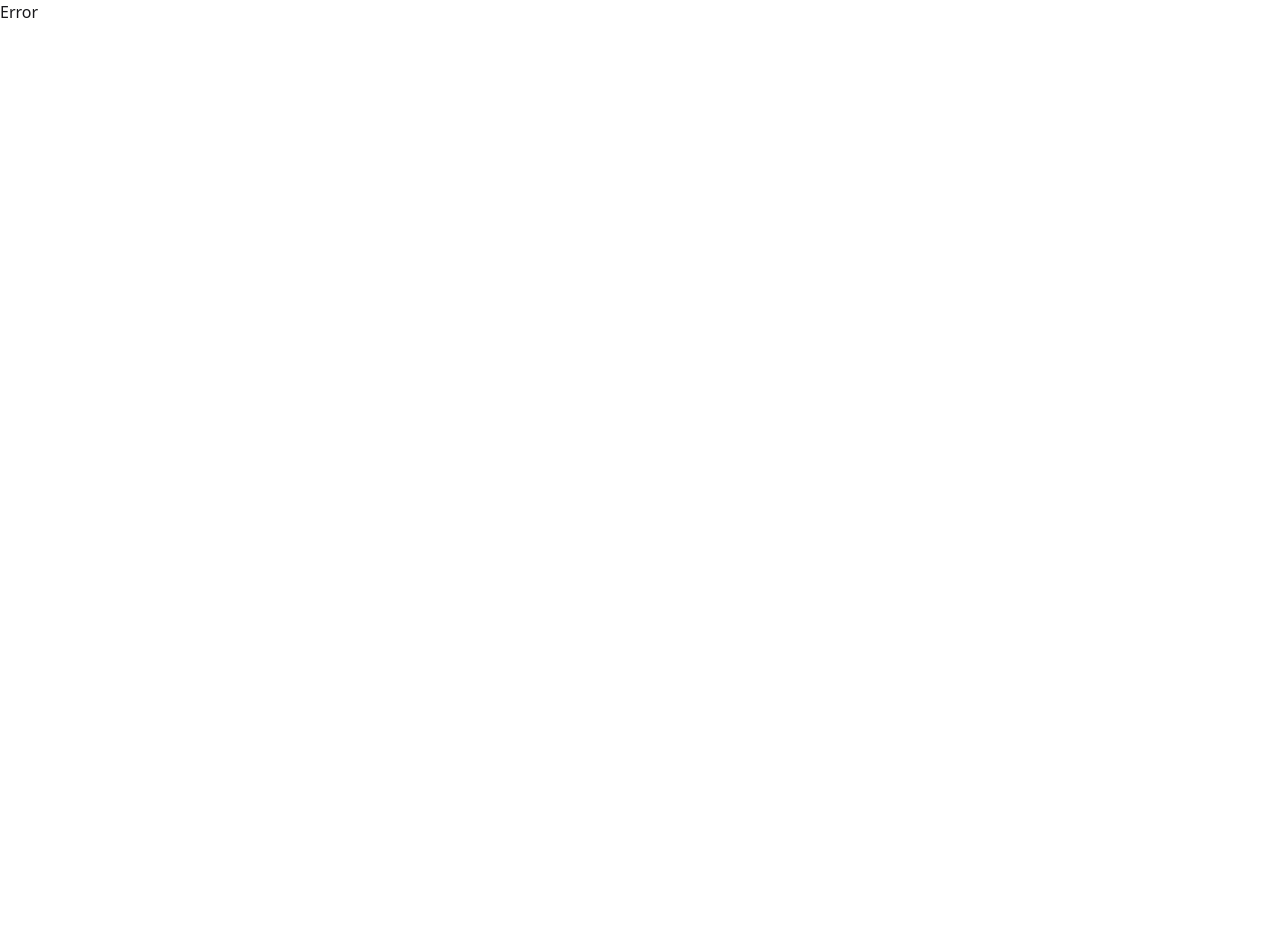
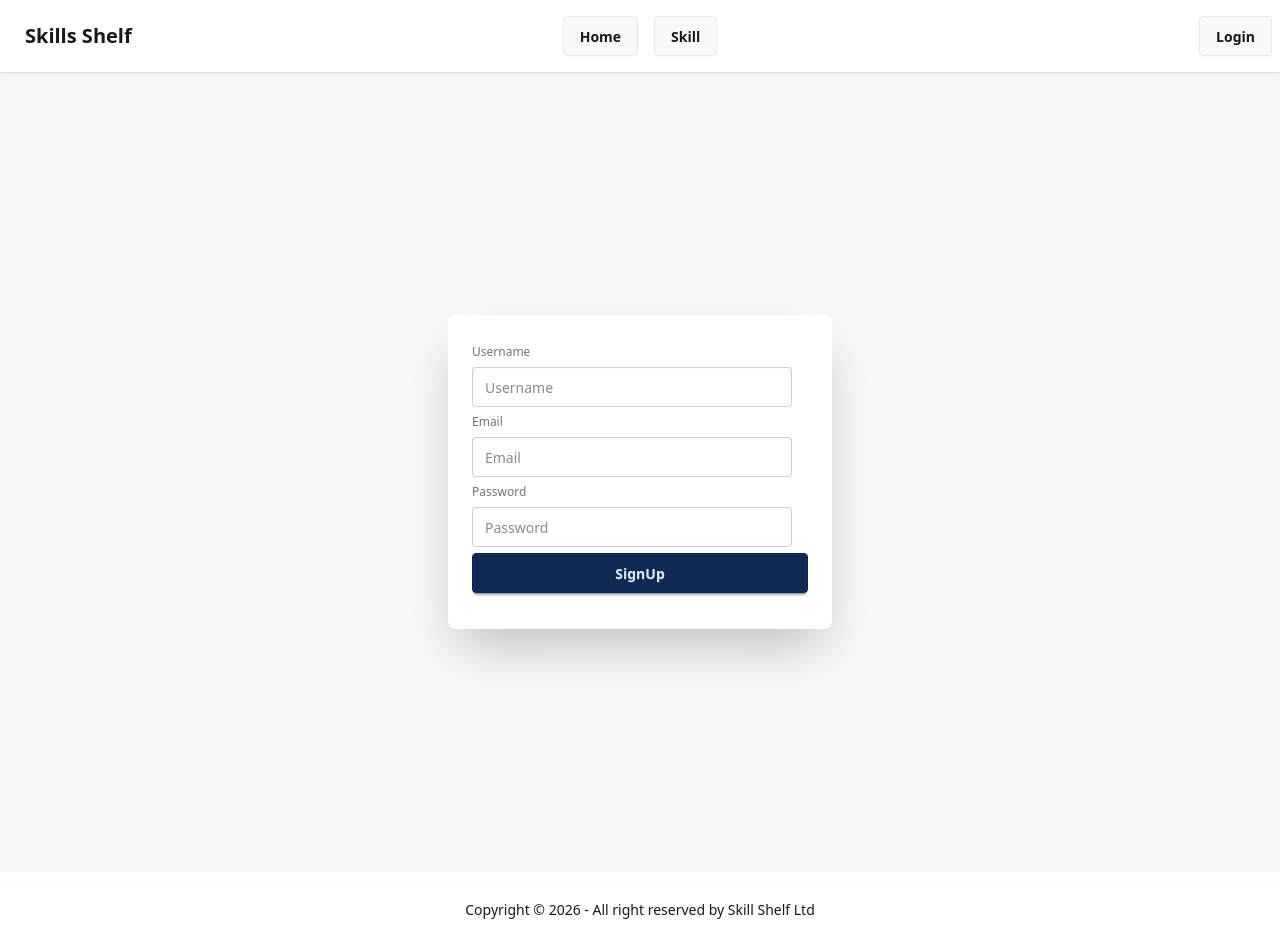
Before and after one commit to anikshajol/skill-shelf, a React (Vite) app: page /register in a window 1280 px wide. Before the commit this address had no page. Before the commit the page ends 800 px from the top, so only its background shows below. Built offline with nearby package versions, Linux system fonts and the light colour scheme; no server answers.

Commit message:
firebase auth intigration done

```diff
--- a/package.json
+++ b/package.json
@@ -17,6 +17,7 @@
     "npm": "^11.7.0",
     "react": "^19.2.0",
     "react-dom": "^19.2.0",
+    "react-hot-toast": "^2.6.0",
     "react-icons": "^5.5.0",
     "react-router": "^7.12.0",
     "tailwindcss": "^4.1.18"
--- a/src/Components/HomeSkills.jsx
+++ b/src/Components/HomeSkills.jsx
@@ -8,12 +8,12 @@ const HomeSkills = () => {
       .then((res) => res.json())
       .then((data) => setSkills(data));
   }, []);
-  console.log(skills);
+  // console.log(skills);
 
   return (
     <div className="grid grid-cols-1 gap-2 md:grid-cols-3 w-11/12 mx-auto">
       {skills.slice(0, 3).map((skill) => (
-        <SkillCard skill={skill} />
+        <SkillCard key={skill.id} skill={skill} />
       ))}
     </div>
   );
--- a/src/Components/Navbar.jsx
+++ b/src/Components/Navbar.jsx
@@ -1,36 +1,83 @@
-import React from "react";
+import React, { useContext } from "react";
 import { IoIosMenu } from "react-icons/io";
-import { Link, NavLink } from "react-router";
+import { Link, NavLink, useNavigate } from "react-router";
+import { AuthContext } from "../Context/Context";
+import Loader from "./Loader";
+import toast from "react-hot-toast";
 
 const Navbar = () => {
+  const { user, logOut, loading } = useContext(AuthContext);
+  // const [loading, setLoading] = useState(false);
+  const navigate = useNavigate();
   const link = (
+    <>
+      {loading ? (
+        <span className="loading loading-spinner"></span>
+      ) : (
         <>
           <li>
             <NavLink
               to={"/"}
-          className={({ isActive }) => (isActive ? "btn btn-accent" : "btn ")}
+              className={({ isActive }) =>
+                isActive ? "btn btn-accent" : "btn "
+              }
             >
-          Home
+              {loading ? (
+                <span className="loading loading-spinner"></span>
+              ) : (
+                "Home"
+              )}
             </NavLink>
           </li>
           <li>
             <NavLink
               to={"/skills"}
-          className={({ isActive }) => (isActive ? "btn btn-accent" : "btn")}
+              className={({ isActive }) =>
+                isActive ? "btn btn-accent" : "btn"
+              }
             >
-          Skill
+              {loading ? (
+                <span className="loading loading-spinner"></span>
+              ) : (
+                "Skill"
+              )}
             </NavLink>
           </li>
+          {user && (
             <li>
               <NavLink
                 to={"/dashboard"}
-          className={({ isActive }) => (isActive ? "btn btn-accent" : "btn ")}
+                className={({ isActive }) =>
+                  isActive ? "btn btn-accent" : "btn "
+                }
               >
-          Dashboard
+                {loading ? (
+                  <span className="loading loading-spinner"></span>
+                ) : (
+                  "Dashboard"
+                )}
               </NavLink>
             </li>
+          )}
+        </>
+      )}
     </>
   );
+  const handleLogOut = () => {
+    logOut()
+      .then(() => {
+        toast.success("Logout successfully");
+        navigate("/login");
+      })
+      .catch((err) => {
+        console.log(err.message);
+      });
+  };
+
+  if (loading) {
+    return <Loader />;
+  }
+
   return (
     <nav>
       <div className="navbar bg-base-100 shadow-sm">
@@ -53,10 +100,17 @@ const Navbar = () => {
         <div className="navbar-center hidden lg:flex">
           <ul className="menu menu-horizontal gap-4 px-1">{link}</ul>
         </div>
+
         <div className="navbar-end">
+          {!user ? (
             <Link to={"/login"} className="btn">
               Login
             </Link>
+          ) : (
+            <Link onClick={handleLogOut} className="btn">
+              Logout
+            </Link>
+          )}
         </div>
       </div>
     </nav>
--- a/src/Pages/Login.jsx
+++ b/src/Pages/Login.jsx
@@ -1,24 +1,100 @@
-import React, { useContext } from "react";
+import React, { useContext, useState } from "react";
 import { AuthContext } from "../Context/Context";
+import { Link, useLocation, useNavigate } from "react-router";
+import { FaEye, FaEyeSlash } from "react-icons/fa6";
+import toast from "react-hot-toast";
+import Loader from "../Components/Loader";
 
 const Login = () => {
-  const { name } = useContext(AuthContext);
-  console.log(name);
+  const [showPassword, setShowPassword] = useState(false);
+  const [error, setError] = useState("");
+  const { loginUser, user } = useContext(AuthContext);
+  const [loading, setLoading] = useState(false);
+  const navigate = useNavigate();
+  const location = useLocation();
+  console.log(user);
+
+  // console.log(name);
+  const handleLogin = (e) => {
+    e.preventDefault();
+    const form = e.target;
+    const email = form.email.value;
+    const password = form.password.value;
+    console.log(email, password);
+    // setError("");
+    setLoading(true);
+    loginUser(email, password)
+      .then((res) => {
+        console.log(res.user);
+        toast.success("Login successfully");
+        setLoading(false);
+        navigate(location?.state || "/");
+      })
+      .catch((err) => {
+        console.log(err.message);
+        if (err.message == "Firebase: Error (auth/invalid-credential).") {
+          setError("Email/Password not matched");
+        }
+      });
+  };
+  // if (loading) return <Loader />;
 
   return (
     <div className="hero bg-base-200 min-h-screen">
       <div className="card bg-base-100 w-full max-w-sm shrink-0 shadow-2xl">
         <div className="card-body">
-          <fieldset className="fieldset">
+          <form onSubmit={handleLogin} className="fieldset">
+            {/* email */}
             <label className="label">Email</label>
-            <input type="email" className="input" placeholder="Email" />
-            <label className="label">Password</label>
-            <input type="password" className="input" placeholder="Password" />
+            <input
+              type="email"
+              name="email"
+              className="input"
+              placeholder="Email"
+              onChange={() => setError("")}
+            />
+
+            {/* password */}
+            <div className="relative">
+              <label className="label">Password</label>
+              <input
+                type={showPassword ? "text" : "password"}
+                className="input relative"
+                placeholder="Password"
+                name="password"
+                onChange={() => setError("")}
+              />
+
+              <div
+                onClick={() => setShowPassword(!showPassword)}
+                className="absolute top-2/4 right-8  bottom-2/4"
+              >
+                {showPassword ? <FaEyeSlash /> : <FaEye />}
+              </div>
+            </div>
             <div>
               <a className="link link-hover">Forgot password?</a>
             </div>
-            <button className="btn btn-neutral mt-4">Login</button>
-          </fieldset>
+            <button className="btn btn-neutral mt-4">
+              {loading ? (
+                <span className="loading loading-spinner loading-xs"></span>
+              ) : (
+                "Login"
+              )}
+            </button>
+          </form>
+          <div>
+            <span className="text-xl text-error">{error && error} </span>
+          </div>
+          <div>
+            <span>Haven't register yet? </span>
+            <Link
+              to={"/register"}
+              className="link font-bold text-primary link-hover"
+            >
+              Sign up
+            </Link>
+          </div>
         </div>
       </div>
     </div>
--- a/src/Pages/Register.jsx
+++ b/src/Pages/Register.jsx
@@ -1,11 +1,49 @@
-import React from "react";
+import React, { useContext, useState } from "react";
+import { AuthContext } from "../Context/Context";
+// import toast from "react-hot-toast";
 
 const Register = () => {
+  const { signUpUser, updateUser, loading } = useContext(AuthContext);
+
+  const [error, setError] = useState("");
+  const handleRegister = (e) => {
+    e.preventDefault();
+    const form = e.target;
+    const name = form.name.value;
+    const email = form.email.value;
+    const password = form.password.value;
+    // console.log(name, email, password);
+    setError("");
+    try {
+      signUpUser(email, password)
+        .then((res) => {
+          console.log(res.user);
+          const profile = { displayName: name };
+          updateUser(profile)
+            .then(() => {
+              // profile Update
+            })
+            .catch((err) => {
+              console.log(err);
+            });
+        })
+        .catch((err) => {
+          console.log(err.message);
+          if (err.message == "Firebase: Error (auth/email-already-in-use).") {
+            setError("Email Already Registered");
+            // toast.error("Email Already Registered");
+          }
+        });
+    } catch (error) {
+      console.log(error);
+    }
+  };
+
   return (
     <div className="hero bg-base-200 min-h-screen">
       <div className="card bg-base-100 w-full max-w-sm shrink-0 shadow-2xl">
         <div className="card-body">
-          <form className="fieldset">
+          <form onSubmit={handleRegister} className="fieldset">
             {/* userName */}
             <label className="label">Username</label>
             <input
@@ -22,6 +60,7 @@ const Register = () => {
               required
               className="input"
               placeholder="Email"
+              onChange={() => setError("")}
             />
             {/* password filed */}
             <label className="label">Password</label>
@@ -31,8 +70,16 @@ const Register = () => {
               className="input"
               placeholder="Password"
             />
-            <button className="btn btn-neutral mt-4">Login</button>
+
+            <button className="btn btn-primary">
+              {loading ? (
+                <span className="loading loading-spinner"></span>
+              ) : (
+                "SignUp"
+              )}
+            </button>
           </form>
+          <div className="text-xl text-error">{error}</div>
         </div>
       </div>
     </div>
--- a/src/Provider/Provider.jsx
+++ b/src/Provider/Provider.jsx
@@ -1,15 +1,56 @@
-import React from "react";
+import React, { useEffect, useState } from "react";
 import { AuthContext } from "../Context/Context";
-import { createUserWithEmailAndPassword } from "firebase/auth";
+import {
+  createUserWithEmailAndPassword,
+  onAuthStateChanged,
+  signInWithEmailAndPassword,
+  signOut,
+  updateProfile,
+} from "firebase/auth";
 import { auth } from "../firebase/firebase.config";
 
 const Provider = ({ children }) => {
-  const SignUpUser = (email, password) => {
+  const [loading, setLoading] = useState(true);
+  const [user, setUser] = useState("");
+  const signUpUser = (email, password) => {
+    setLoading(true);
     return createUserWithEmailAndPassword(auth, email, password);
   };
 
-  const user = { name: "anik" };
-  return <AuthContext value={user}>{children}</AuthContext>;
+  const updateUser = (profile) => {
+    return updateProfile(auth.currentUser, profile);
+  };
+
+  const logOut = () => {
+    return signOut(auth);
+  };
+
+  const loginUser = (email, password) => {
+    setLoading(true);
+    return signInWithEmailAndPassword(auth, email, password);
+  };
+
+  useEffect(() => {
+    const unSubscribe = onAuthStateChanged(auth, (currentUser) => {
+      // console.log(user);
+      setUser(currentUser);
+      setLoading(false);
+    });
+    return () => unSubscribe();
+  }, []);
+
+  const userInfo = {
+    logOut,
+    signUpUser,
+    user,
+    setUser,
+    updateUser,
+    loading,
+    setLoading,
+    loginUser,
+  };
+
+  return <AuthContext value={userInfo}>{children}</AuthContext>;
 };
 
 export default Provider;
--- a/src/main.jsx
+++ b/src/main.jsx
@@ -5,11 +5,13 @@ import App from "./App.jsx";
 import { RouterProvider } from "react-router";
 import { router } from "./Routes/Router.jsx";
 import Provider from "./Provider/Provider.jsx";
+import { Toaster } from "react-hot-toast";
 
 createRoot(document.getElementById("root")).render(
   <StrictMode>
     <Provider>
       <RouterProvider router={router}></RouterProvider>
+      <Toaster />
     </Provider>
   </StrictMode>
 );
```
Also changed, not shown: src/Routes/PrivateRoute.jsx (added, +22 -0 lines), src/Routes/Router.jsx (+16 -2 lines), 1 other file (tests, documents, lock files or other folders). Lines whose indentation alone changed are shown as unchanged.
